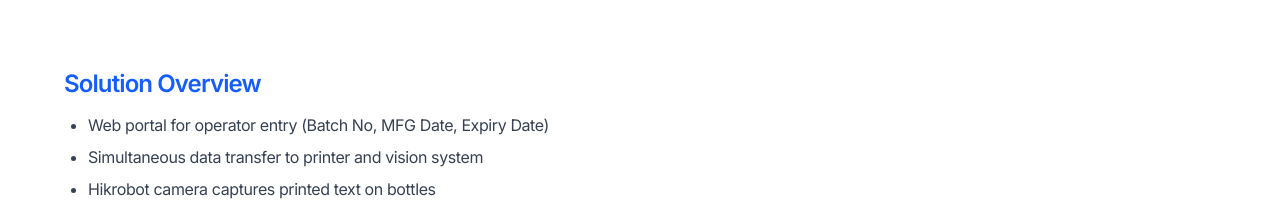
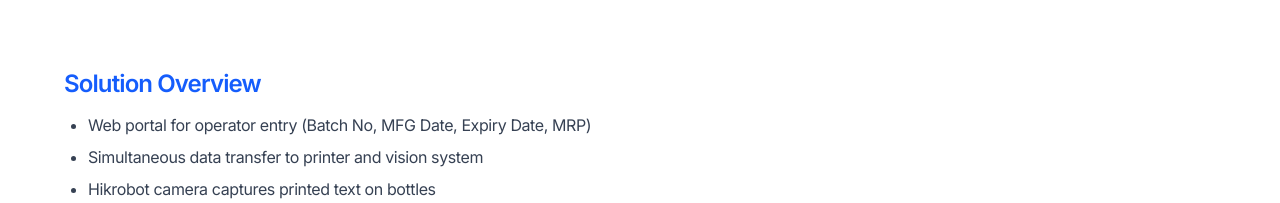
Before and after one commit to pradyumna-aseiro/Vercel-website, a Next.js app: page /resources/printing-inspection-rejection in a window 1280 px wide. Shown: the part 967-1170 px from the top of the page. Built offline with nearby package versions, Linux system fonts and the light colour scheme.

Commit message:
fixed banner image

```diff
--- a/data/resources.ts
+++ b/data/resources.ts
@@ -14,7 +14,7 @@ export const resources = [
       problem:
         "Manual inspection led to human errors, slow production, and undetected misprints. The customer needed a fast, reliable, and error-free system for printing validation.",
       solutionArchitecture: [
-        "Web portal for operator entry (Batch No, MFG Date, Expiry Date)",
+        "Web portal for operator entry (Batch No, MFG Date, Expiry Date, MRP)",
         "Simultaneous data transfer to printer and vision system",
         "Hikrobot camera captures printed text on bottles",
         "Vision Master compares captured data with master database",
```
